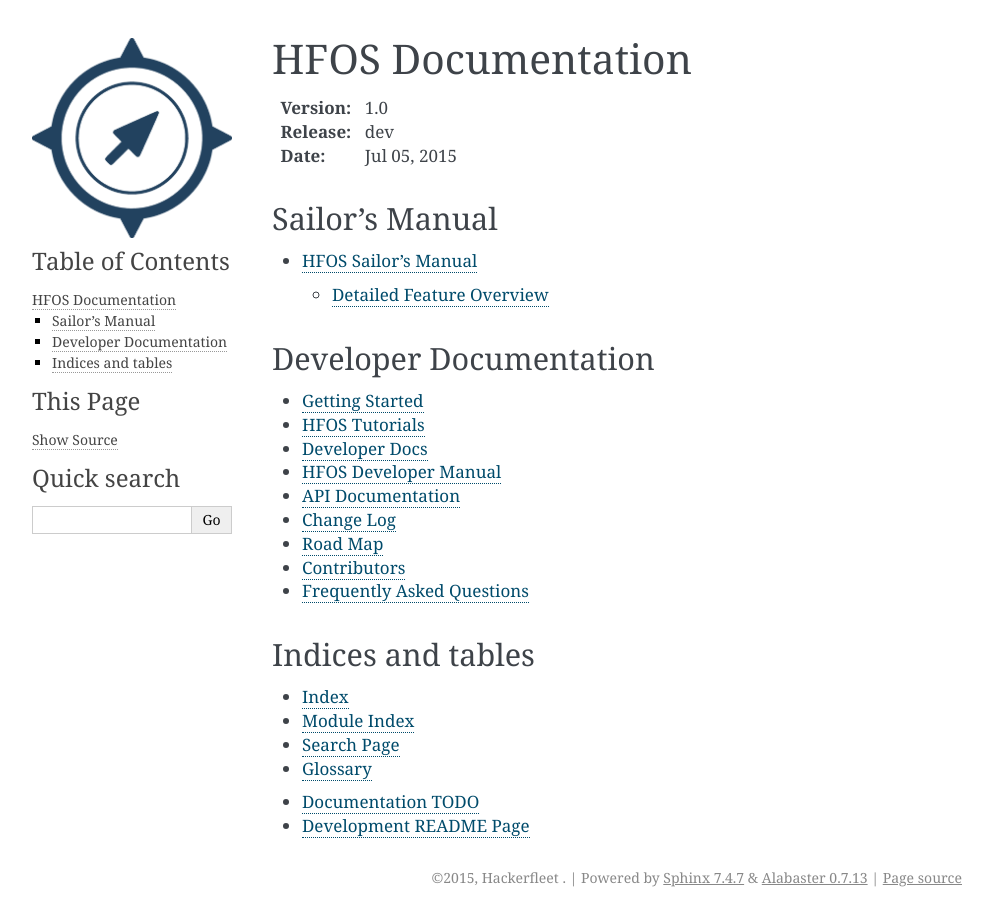
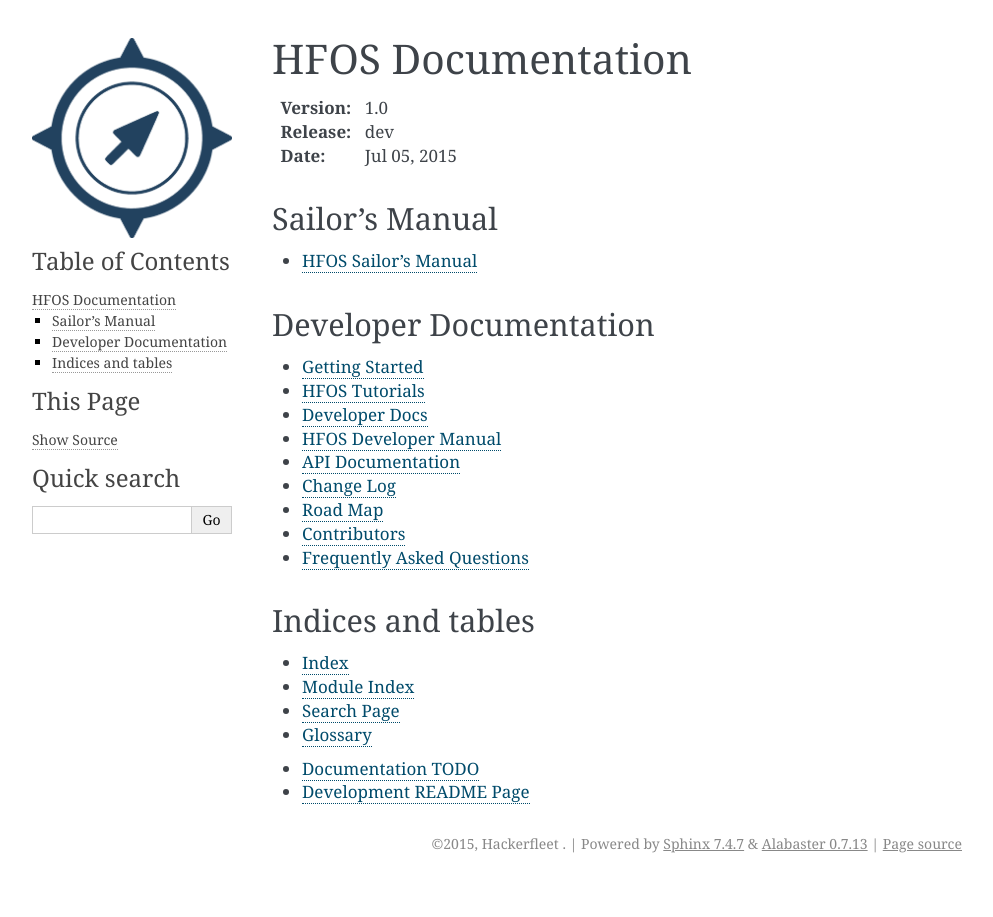
Before and after one commit to Hackerfleet/hfos-legacy, a Sphinx documentation site: the page built from docs/source/index.rst, in a window 1280 px wide. Shown: the whole page, without its empty margins (148-1141 px from the left). Built offline with Sphinx 7.4.7, drawn with Linux system fonts in a browser that asks for light colours; part of the change alters nothing that is shown.

```diff
--- a/docs/source/index.rst
+++ b/docs/source/index.rst
@@ -13,9 +13,10 @@ Sailor's Manual
 ===============
 
 .. toctree::
-    :maxdepth: 2
+    :maxdepth: 1
+    :glob:
 
-    manual/index
+    manual/*
 
 Developer Documentation
 =======================
```
